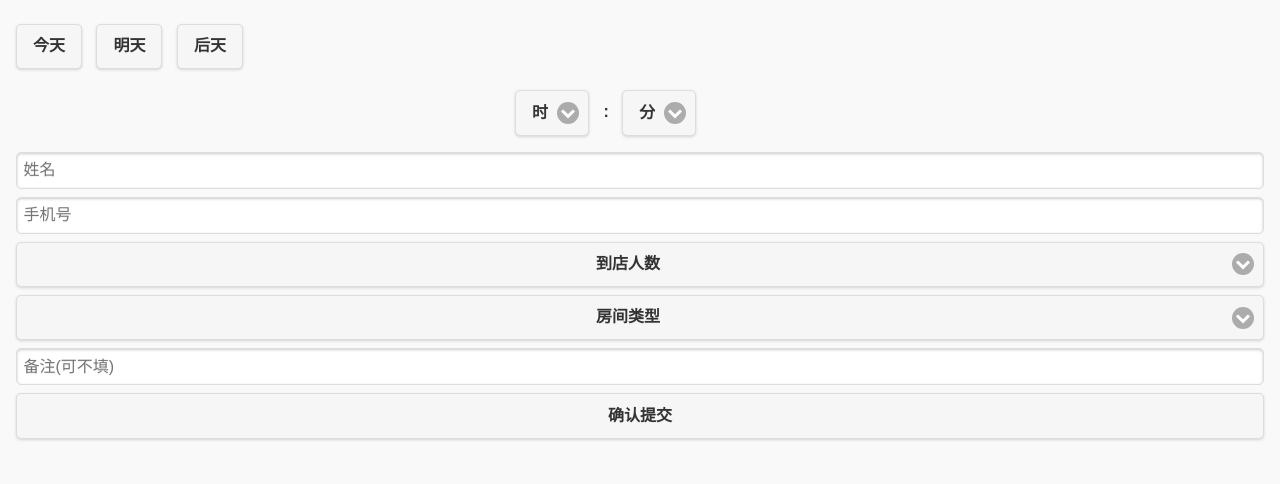
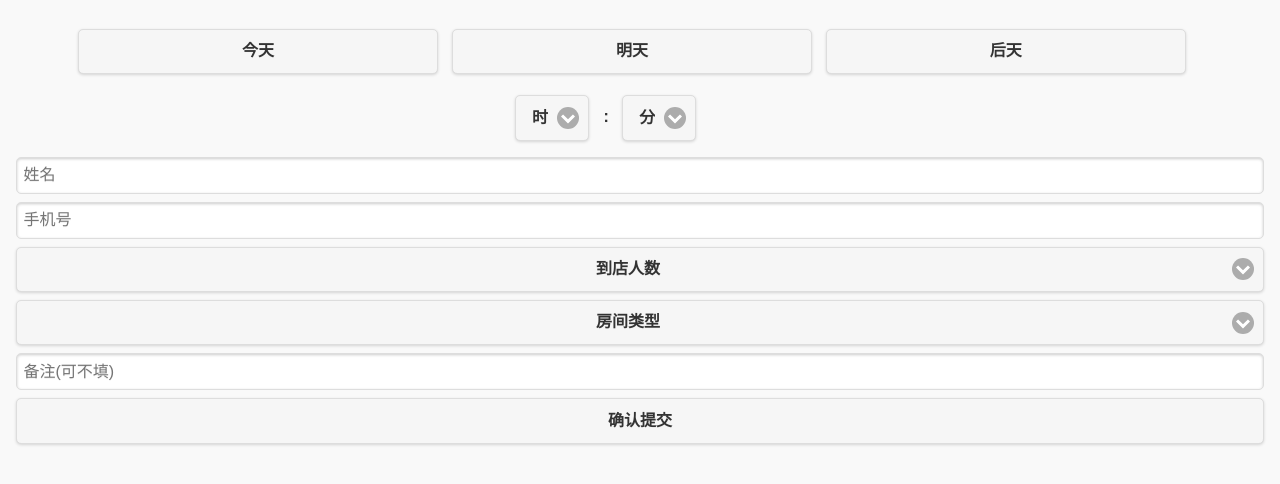
Before and after one commit to wickydong/order_food, a Flask app: page /reservation in a window 1280 px wide. Shown: the part 45-529 px from the top of the page. Run offline with Flask 2, Linux system fonts and the light colour scheme; data that the repository does not hold is empty; some libraries are stand-ins or nearby versions.

Commit message:
center button

```diff
--- a/templates/reservation.html
+++ b/templates/reservation.html
@@ -5,12 +5,8 @@
         <meta name="viewport" content="width=device-width, initial-scale=1" />
         <link rel="stylesheet" type="text/css" href="/static/jquery_mobile/jquery.mobile-1.4.5.min.css">
         <link rel="stylesheet" type="text/css" href="/static/css/style.css">
-        <!--<link rel="stylesheet" type="text/css" href="/static/ratchet/css/ratchet.min.css">-->
-        <!--<link rel="stylesheet" type="text/css" href="/static/ratchet/css/ratchet-theme-android.min.css">-->
-        <!--<link rel="stylesheet" type="text/css" href="/static/ratchet/css/ratchet-theme-ios.min.css">-->
         <script type="text/javascript" src="/static/js/jquery-2.1.1.min.js"></script>
         <script type="text/javascript" src="/static/jquery_mobile/jquery.mobile-1.4.5.min.js"></script>
-        <!--<script type="text/javascript" src="/static/ratchet/js/ratchet.min.js"></script>-->
         <script type="text/javascript">
             var postData = {};
 
@@ -65,9 +61,11 @@
         </div>
         <div data-role="content">
             <form action="/reservation" method="post" >
-                <button type="button" data-inline="true" id="come_data_1">今天</button>
-                <button type="button" data-inline="true" id="come_data_2">明天</button>
-                <button type="button" data-inline="true" id="come_data_3">后天</button>
+                <div style="margin: 5px auto;width:90%">
+                    <button type="button" data-inline="true" id="come_data_1" style="width:32%;">今天</button>
+                    <button type="button" data-inline="true" id="come_data_2" style="width:32%;">明天</button>
+                    <button type="button" data-inline="true" id="come_data_3" style="width:32%;">后天</button>
+                </div>
                 <div style="margin: 5px auto;width: 250px;">
                     <select name="come_hour" data-inline="true" id="come_time_hour">
                         <option value="00">时</option>
```
